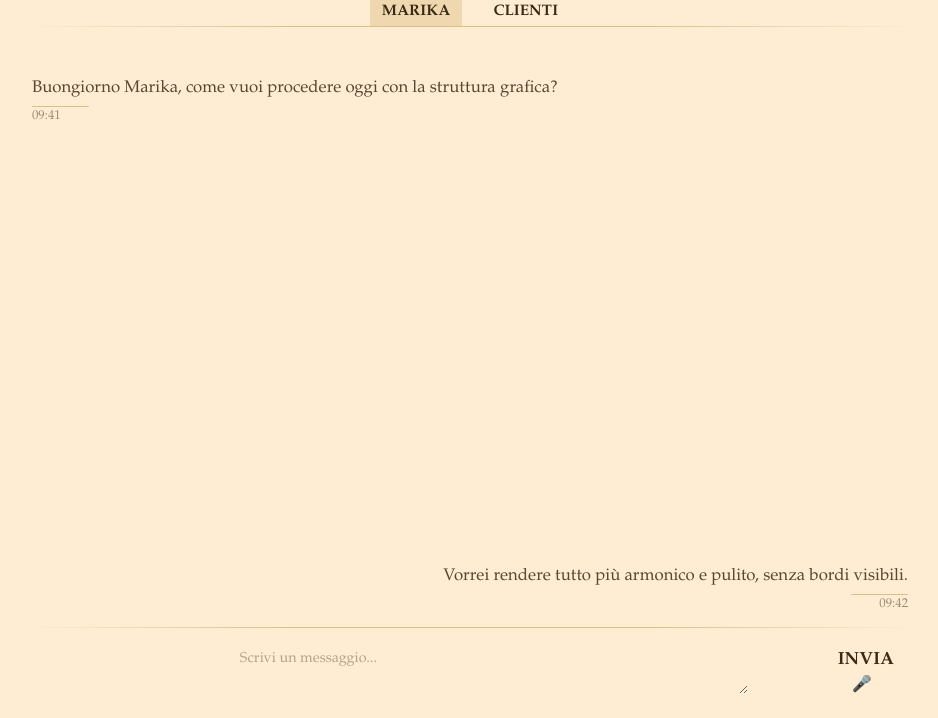
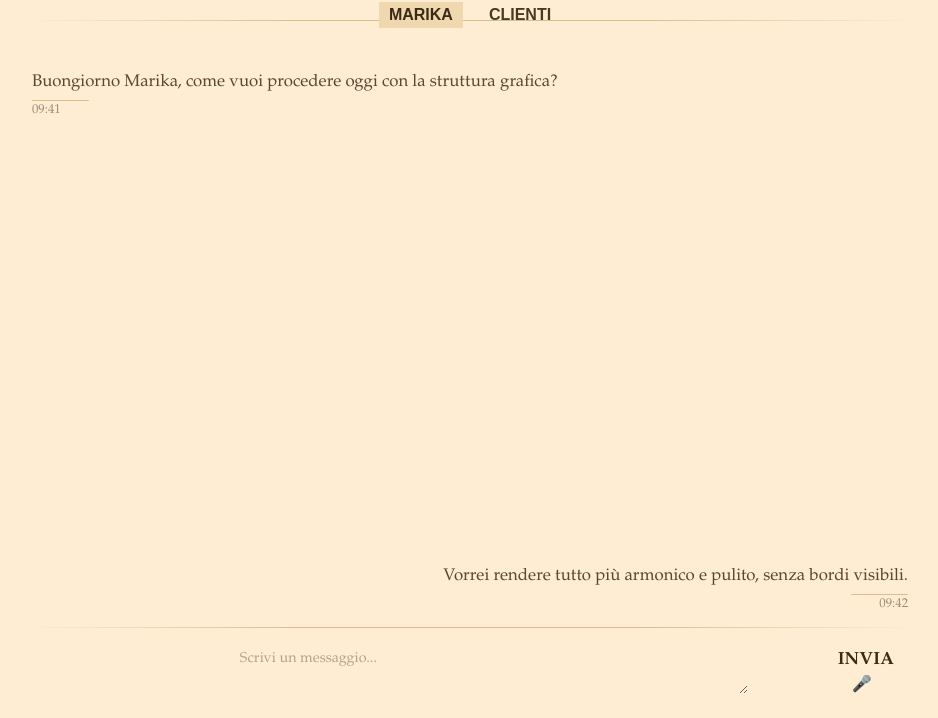
Before and after one commit to mbortolin78-sys/studio-abigail, a plain HTML site: page index.html in a window 1280 px wide. Shown: the part 82-800 px from the top of the page, without its empty margins (170-1108 px from the left). Drawn offline with Linux system fonts and the light colour scheme.

Commit message:
Update style.css

```diff
--- a/style.css
+++ b/style.css
@@ -167,22 +167,18 @@
 .top-tabs {
   display: flex;
   justify-content: center;
-  gap: 1.2rem;
-  background: transparent;
-  margin-top: -8px; /* le porta più vicino a Studio Abigail */
-  margin-bottom: 6px; /* più respiro sopra la linea */
+  gap: 16px;
+  margin-top: -6px; /* le avvicina allo Studio Abigail */
 }
 
 .top-tabs button {
-  font-family: "Palatino Linotype", "Book Antiqua", Palatino, serif;
-  font-size: 0.95rem; /* leggermente più piccolo */
+  font-size: 1rem;
   font-weight: 600;
-  color: #3a2a15;
-  background-color: transparent; /* neutro quando non attiva */
+  padding: 4px 10px;
+  background: none;
   border: none;
-  padding: 5px 12px;
-  cursor: pointer;
-  transition: all 0.25s ease;
+  color: #4a3a1d;
+  transform: translateY(2px); /* le abbassa leggermente */
 }
 
 .top-tabs button.active {
```
